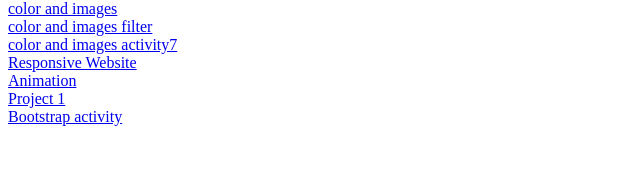
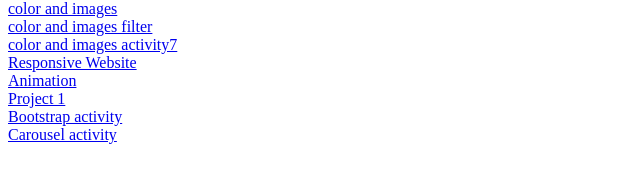
Before and after one commit to KimberleyRaymond/KimberleyRaymond, a plain HTML site: page index.html in a window 1280 px wide. Shown: the part 80-262 px from the top of the page, without its empty margins (0-640 px from the left). Drawn offline with Linux system fonts and the light colour scheme.

Commit message:
Update index.html

```diff
--- a/index.html
+++ b/index.html
@@ -28,6 +28,9 @@
     <div>
     <a href="Bootstrap_Raymond/bootstrap_Raymond.html" target="_blank" rel="noopener noreferrer"> Bootstrap activity</a>
 </div>
+       <div>
+    <a href="Carousel_Alert/carousel.html" target="_blank" rel="noopener noreferrer"> Carousel activity</a>
+</div>
 
 </body>
 </html>
```
